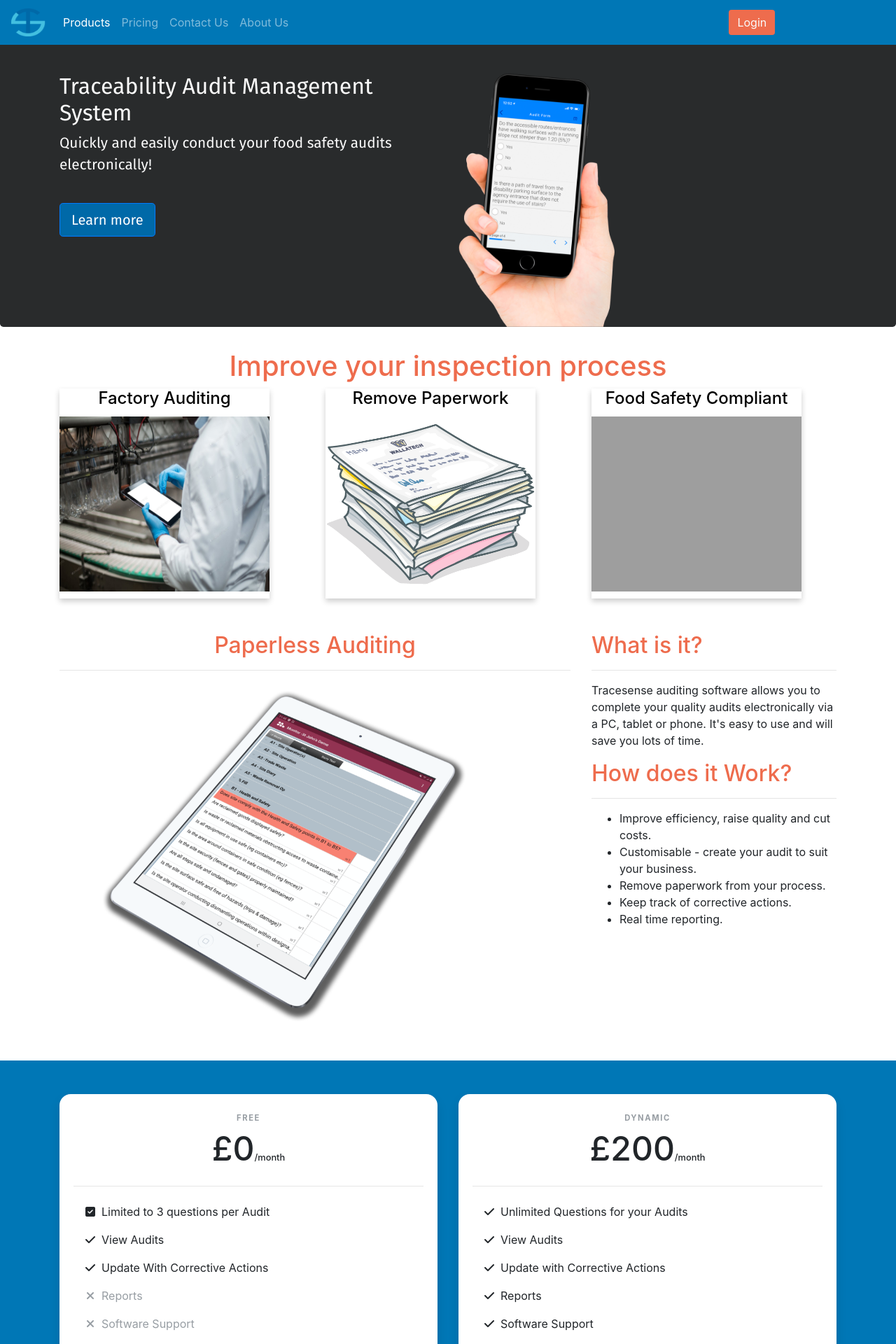
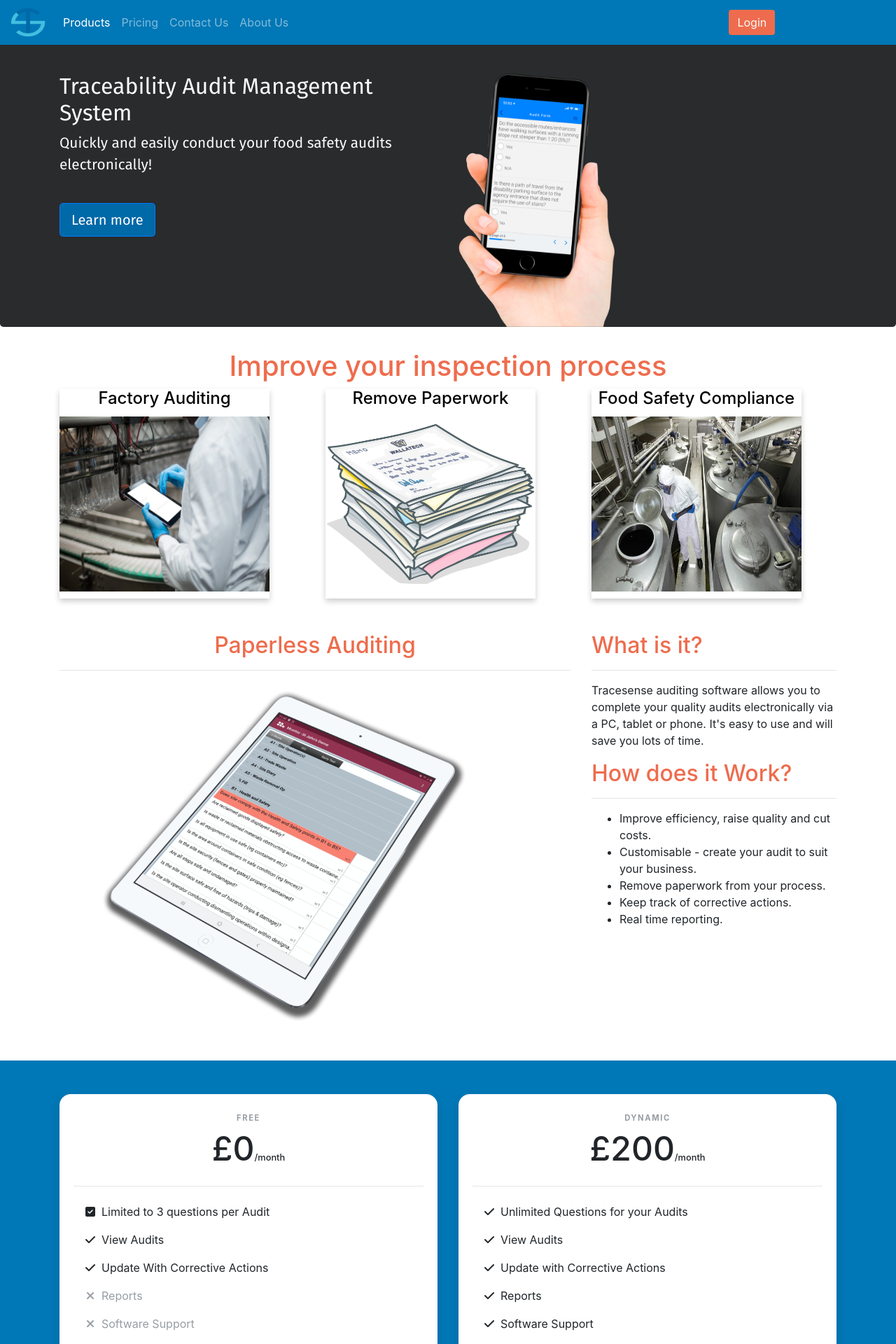
Before and after one commit to tdignan87/TraceSense, a Django app: page / in a window 1280 px wide. Shown: the top 1920 px of the page at 70% size. Run offline with Django 3.2, Linux system fonts and the light colour scheme; some libraries are stand-ins or nearby versions; grey boxes are pictures that could not be loaded.

Commit message:
changed img to lowercase for filepath name

```diff
--- a/tracesense/templates/pages/about.html
+++ b/tracesense/templates/pages/about.html
@@ -4,7 +4,7 @@
 <section class="about-section">
     <div class="container about-area">
         <div class="card mb-3">
-            <img class="card-img-top" src="{% static '/images/Tracesense_RGB.jpg' %}" alt="Card image cap">
+            <img class="card-img-top" src="{% static '/images/tracesense_RGB.jpg' %}" alt="Card image cap">
             <div class="card-body">
                 <div class="card-title about-us">
                     <img class="card-about-us" src="{% static '/images/title-about-us.png' %}" width="300" height="200" alt="about-us" class="about-us-img">
--- a/tracesense/templates/pages/index.html
+++ b/tracesense/templates/pages/index.html
@@ -42,8 +42,8 @@
                 <div class="flip-card">
                     <div class="flip-card-inner">
                         <div class="flip-card-front">
-                            <h4 class="card-title ">Food Safety Compliant</h4>
-                            <img src="{% static '/images/internal-audit.png' %}" alt="Paperwork" class="flip-card-img">
+                            <h4 class="card-title ">Food Safety Compliance</h4>
+                            <img src="{% static '/images/food-hygiene.jpg' %}" alt="Paperwork" class="flip-card-img">
                         </div>
                         <div class="flip-card-back">
                             <h1>Food Safety Compliant</h1>
```
